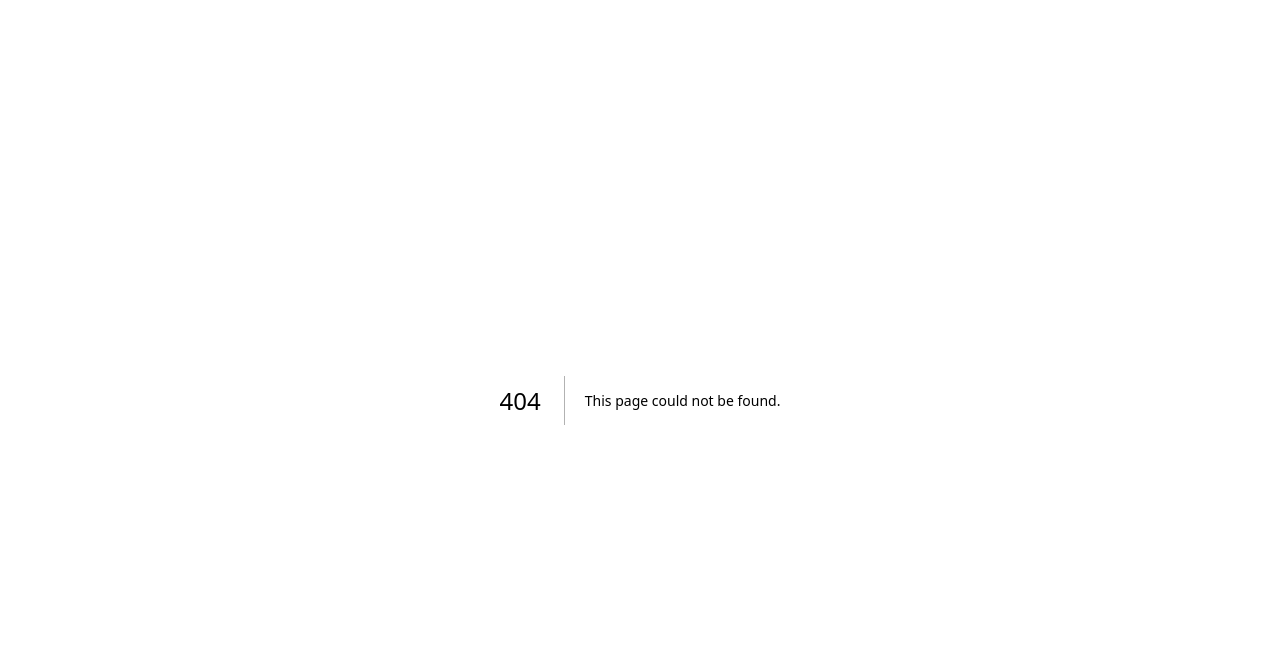
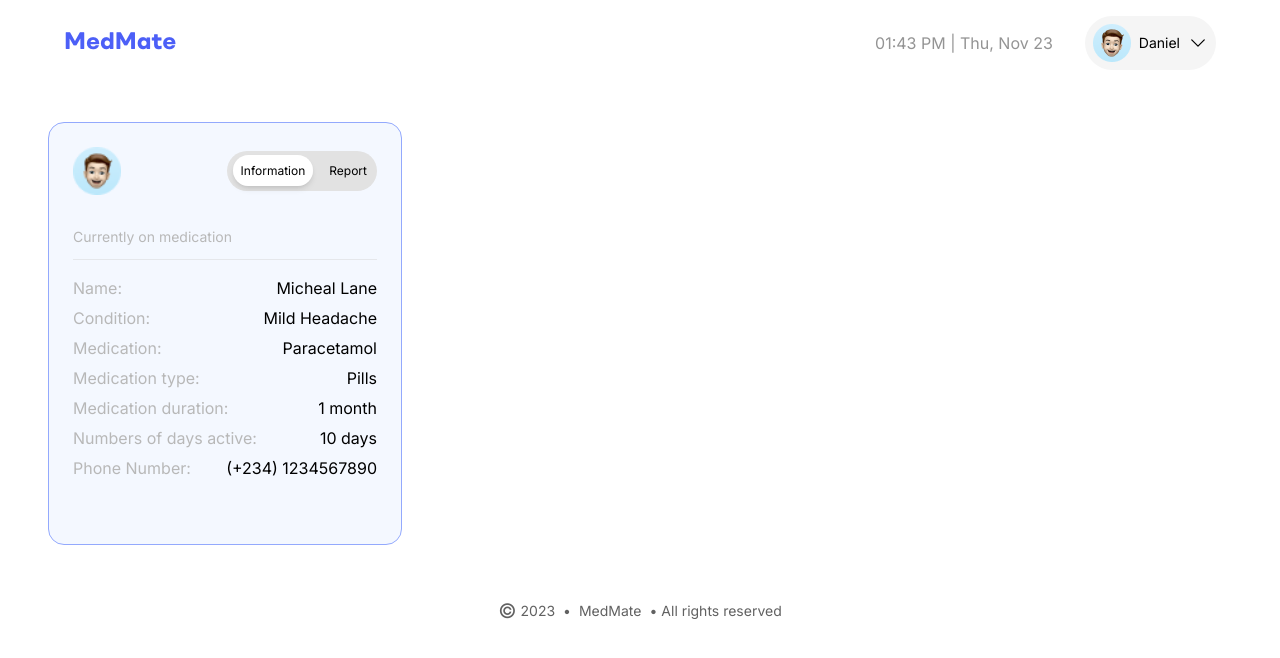
Before and after one commit to Abbeyafolaby/medmate, a Next.js app: page /details in a window 1280 px wide. Before the commit this address had no page. Shown: the top 658 px of the page. Built offline with nearby package versions, Linux system fonts and the light colour scheme.

Commit message:
patients details page added

```diff
--- /dev/null
+++ b/app/details/layout.tsx
@@ -0,0 +1,16 @@
+import Footer from "../components/Footer"
+import Navbar from "../components/Navbar"
+
+export default function DashboardLayout({
+    children,
+  }: {
+    children: React.ReactNode
+  }) {
+    return (
+    <>
+    <Navbar />
+    {children}
+    <Footer />
+    </>
+    )
+  }
--- /dev/null
+++ b/app/details/page.tsx
@@ -0,0 +1,55 @@
+import React from 'react'
+import Image from 'next/image'
+import profileImage from '../../public/images/profile.png'
+
+const page = () => {
+  return (
+    <article className='bg-[#F4F8FF] w-[354px] h-[423px] rounded-2xl my-9 mx-12 border border-[#93A9FD]'>
+        <div className='p-6'>
+            <div className='flex justify-between items-center'>
+                <Image src={profileImage} alt='profile image' className='w-12' />
+                <div className='bg-[#E2E2E2] rounded-full p-1.5 space-x-4 pb-2.5 pr-2.5 text-black'>
+                    <span className='text-[12px] bg-white p-2 rounded-full shadow-md'>Information</span>
+                    <span className='text-[12px]'>Report</span>
+                </div>
+            </div>
+            <div className='my-8 text-[#B8B8B8]'>
+                <p className='text-sm mb-3'>Currently on medication</p>
+                <hr className='w-full' />
+                <div className='mt-4 space-y-1.5'>
+                    <p className='flex justify-between'>
+                        <span>Name:</span>
+                        <span className='text-black'>Micheal Lane</span>
+                    </p>
+                    <p className='flex justify-between'>
+                        <span>Condition:</span>
+                        <span className='text-black'>Mild Headache</span>
+                    </p>
+                    <p className='flex justify-between'>
+                        <span>Medication:</span>
+                        <span className='text-black'>Paracetamol</span>
+                    </p>
+                    <p className='flex justify-between'>
+                        <span>Medication type:</span>
+                        <span className='text-black'>Pills</span>
+                    </p>
+                    <p className='flex justify-between'>
+                        <span>Medication duration:</span>
+                        <span className='text-black'>1 month</span>
+                    </p>
+                    <p className='flex justify-between'>
+                        <span>Numbers of days active:</span>
+                        <span className='text-black'>10 days</span>
+                    </p>
+                    <p className='flex justify-between'>
+                        <span>Phone Number:</span>
+                        <span className='text-black'>(+234) 1234567890</span>
+                    </p>
+                </div>
+            </div>
+        </div>
+    </article>
+  )
+}
+
+export default page
```
